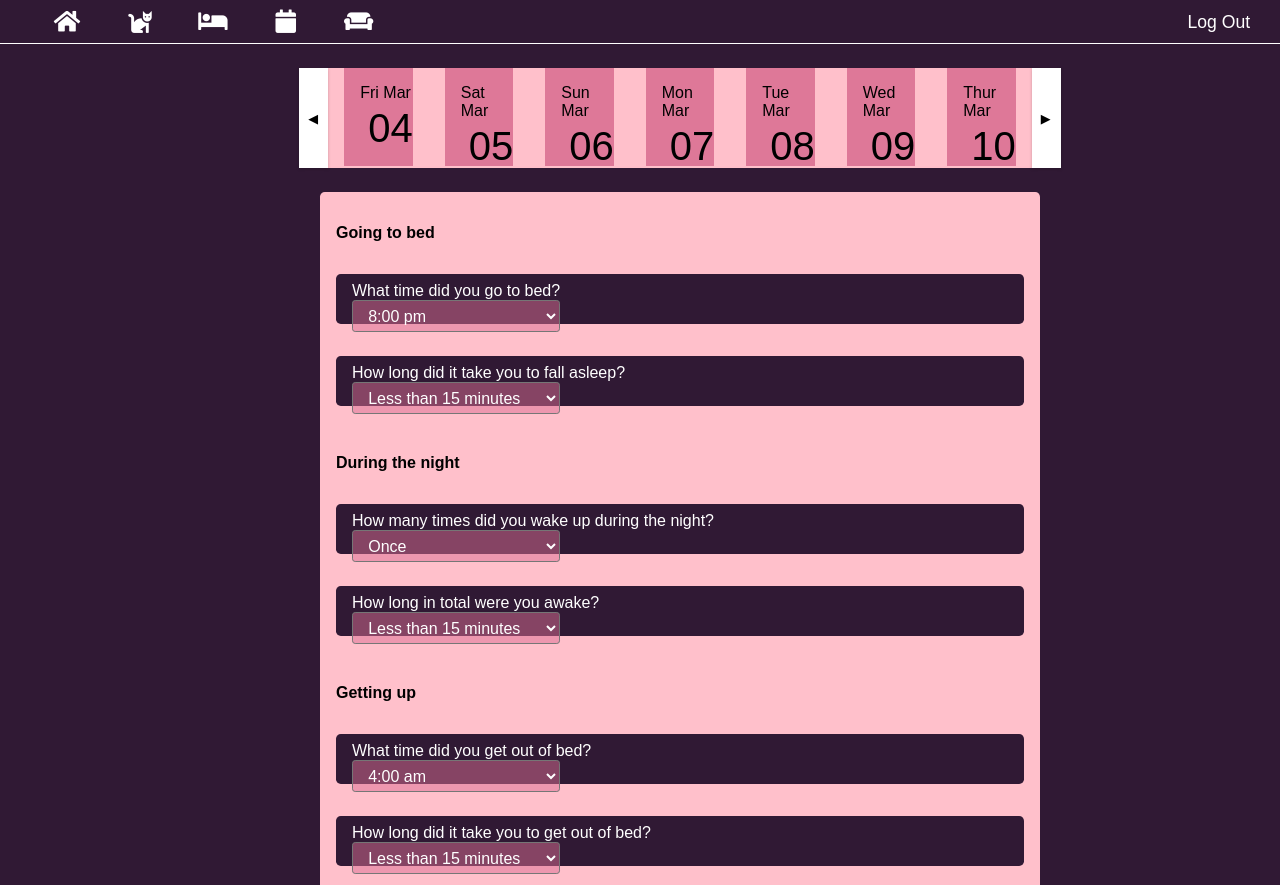
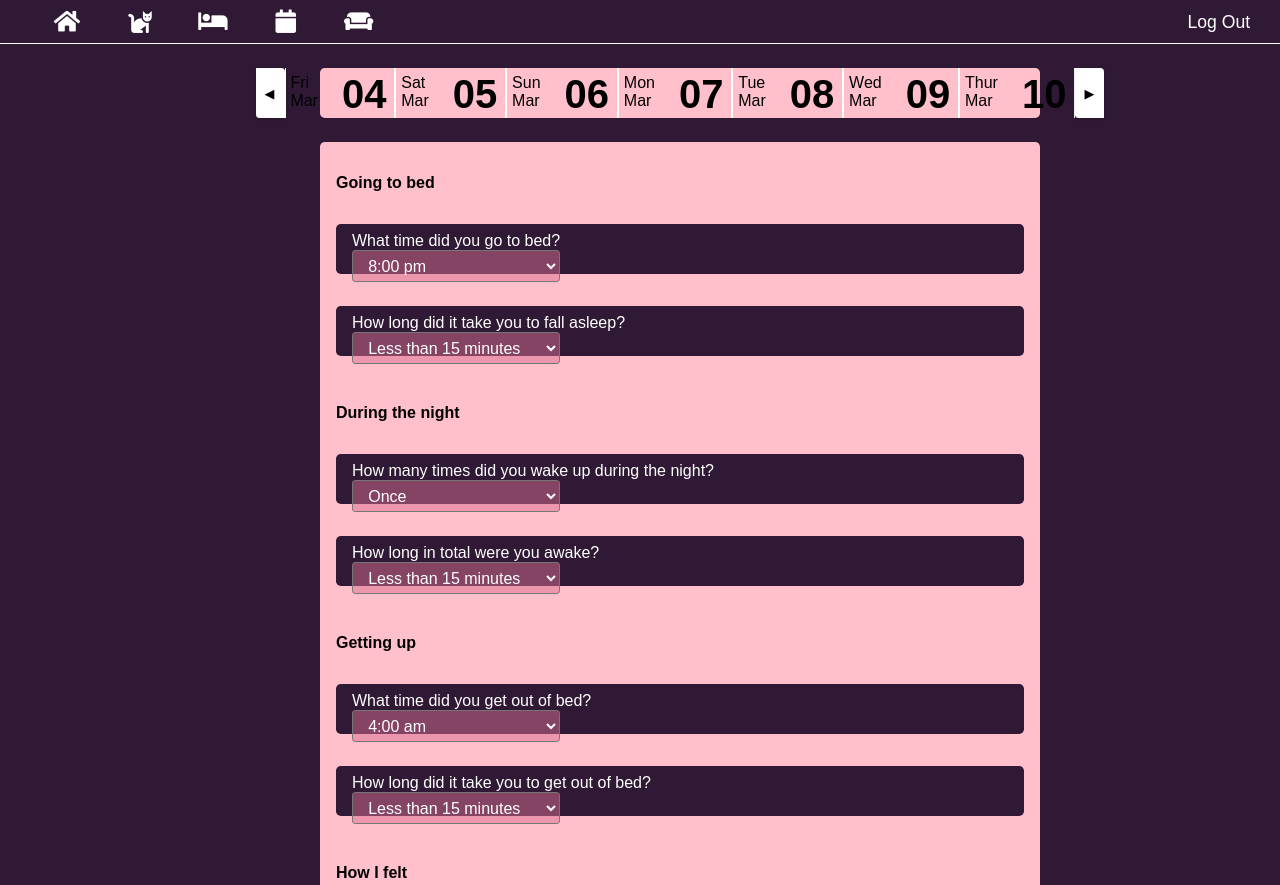
Before and after one commit to mspil88/sleep_js, a plain HTML site: page public/sleep_diary.html in a window 1280 px wide. Shown: the top 885 px of the page. Drawn offline with Linux system fonts and the light colour scheme.

Commit message:
restyled diary dates

```diff
--- a/public/styles.css
+++ b/public/styles.css
@@ -81,7 +81,7 @@ body {
     flex-direction: row;
     justify-content: center;
     margin: 1.5em 20em 1em 20em;
-    height: 100px;
+    height: 50px;
     background-color: pink;
     border-radius: 0.3em;
     min-width: 45em;
@@ -90,14 +90,16 @@ body {
 }
 
 .dt {
-    height: 98px;
-    width: 100px;
-    background-color: rgb(219,112,147, 0.9);
-    color: black;
-    margin: 0 1em;
+    display: flex;
+    flex-direction: row;
+    justify-content: space-evenly;
+    cursor: pointer;
+    background-color: rgb(219,112,147, 0.0);
     transition: all linear 0.3s;
-    /* border: 1px solid white; */
-}
+    border-right: 1px solid white;
+    border-left: 1px solid white;
+    /* margin: 0 1em; */
+ }
 
 .dt:hover {
     /* background-color: rgb(219,112,147, 0.5); */
@@ -106,6 +108,24 @@ body {
     color: white;
     /* border: 0.1px solid white; */
     box-shadow: rgba(255, 255, 255, 0.2) 0px 12px 28px 0px, rgba(255, 255, 255, 0.1) 0px 2px 4px 0px, rgba(255, 255, 255, 0.05) 0px 0px 0px 1px inset;
+}
+
+
+.dt-text {
+    margin-bottom: 10px;
+    margin-left: .3em;
+    margin-top: .4em;
+
+}
+
+.dt-number {
+
+    margin-left: 0.6em;
+    margin-right: 0.2em;
+    margin-top: .1em;
+    font-size: 2.5em;
+    font-weight: bold;
+
 }
 
 
@@ -198,24 +218,6 @@ body {
     width: 6em;
 }
 
-.dt {
-    display: flex;
-    flex-direction: column;
-    cursor: pointer;
-    /* height: 100px; */
-    }
-
-.dt-text {
-    margin-top: 1em;
-    margin-left: 1em;
-}
-
-.dt-number {
-    margin-top: 0.1em;
-    margin-left: 0.6em;
-    font-size: 40px;
-}
-
 .btn {
     cursor: pointer;
     border: none;
@@ -227,6 +229,15 @@ body {
     letter-spacing: 0.1em;
     transition: all 0.7s linear;
     box-shadow: 0 1px 3px rgba(0, 0, 0, 0.2);
+}
+
+.btn-prev, .btn-next {
+    border-top-right-radius: 0.3em;
+    border-bottom-left-radius: 0.3em;
+}
+
+.btn-prev:hover, .btn-next:hover  {
+    border: 1px solid white;
 }
 
 .btn:hover {
```
